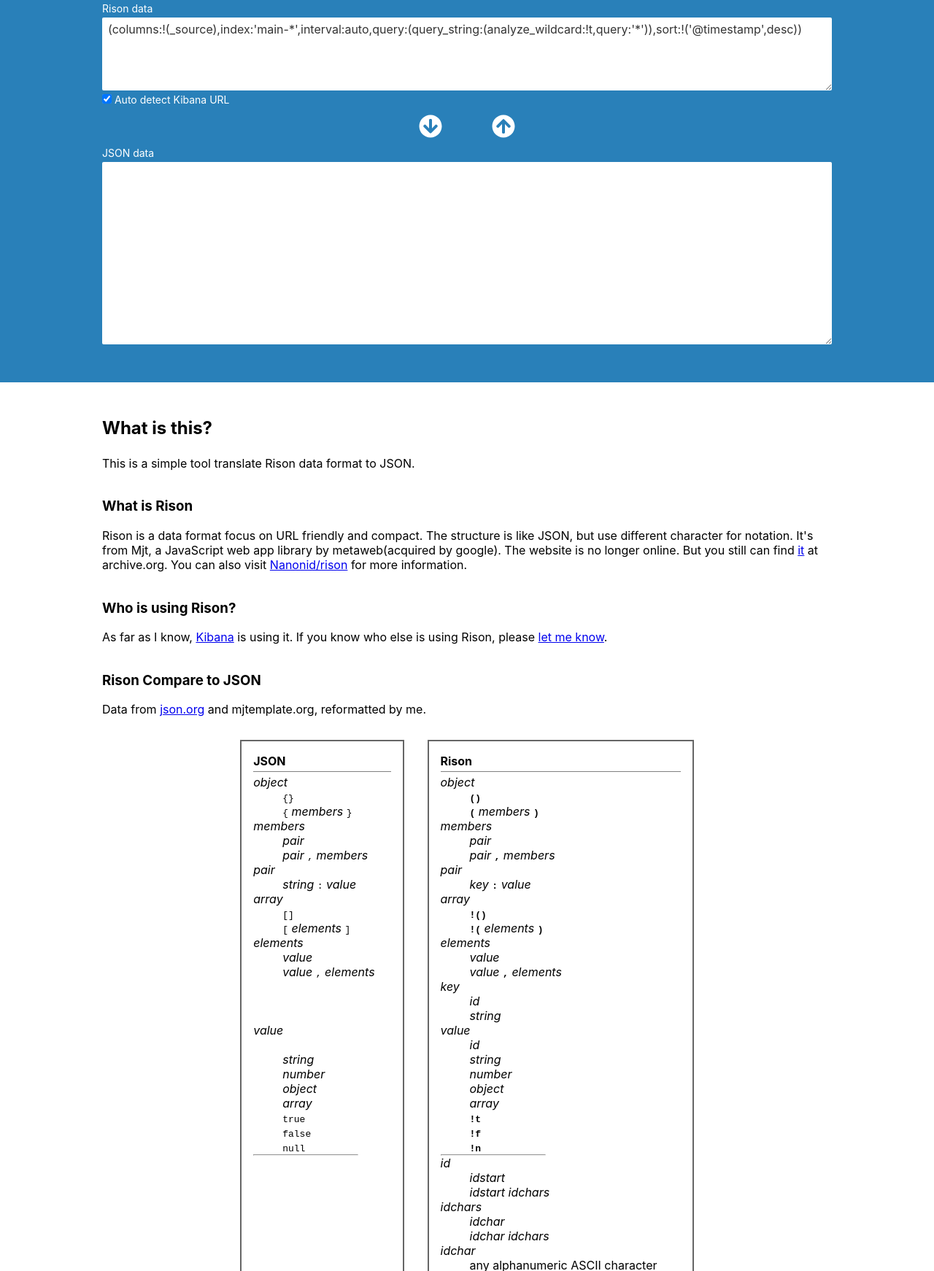
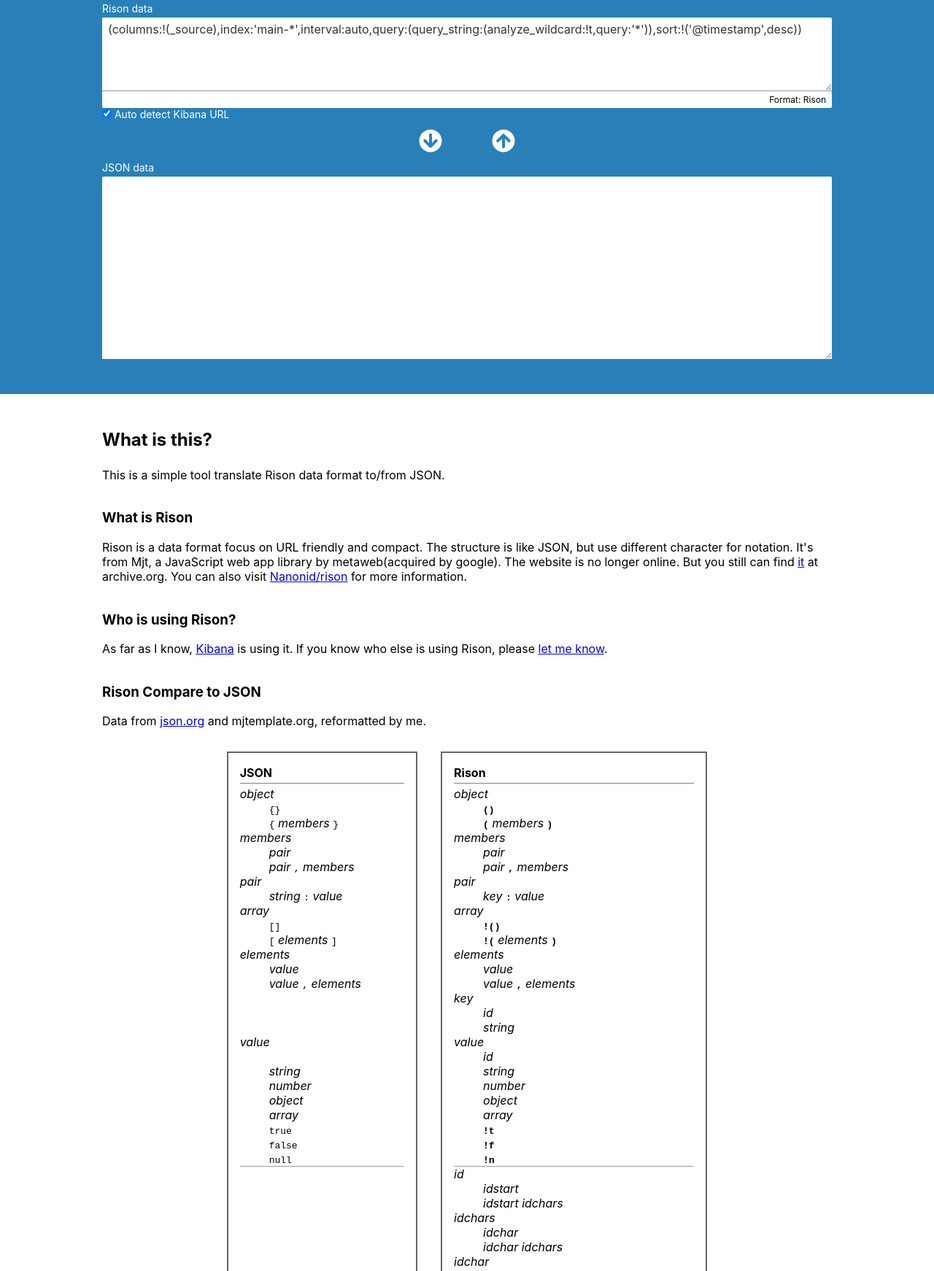
Before and after one commit to othree/rison.dev, a website: page index.html in a window 1280 px wide. Shown: the part 98-1840 px from the top of the page at 73% size. Drawn offline with nearby package versions, Linux system fonts and the light colour scheme.

Commit message:
Status bar

```diff
--- a/index.html
+++ b/index.html
@@ -13,7 +13,10 @@
       <div class="field">
         <label for="rison-input">Rison data</label>
         <textarea id="rison-input" v-model="rison_string">{{ rison_string }}</textarea>
-        <div class="error" v-if="error">{{ error }}</div>
+        <div id="status">
+          <span id="status-error">{{ error }}</span>
+          <span id="status-format">Format: {{ format }}</span>
+        </div>
         <label>
           <input type="checkbox" id="kibana-url" v-model="kibana" /> Auto detect Kibana URL
         </label>
@@ -29,7 +32,7 @@
     </div>
     <main>
       <h2>What is this?</h2>
-      <p>This is a simple tool translate Rison data format to JSON.</p>
+      <p>This is a simple tool translate Rison data format to/from JSON.</p>
       <h3>What is Rison</h3>
       <p>
       Rison is a data format focus on URL friendly and compact. The structure is like JSON, but use different character for notation.
@@ -76,7 +79,7 @@
             <tt>false</tt><br>
             <tt>null</tt></dd>
           </dl>
-          <hr align="center" width="144">
+          <hr>
             <br>
             <br>
             <br>
@@ -90,7 +93,7 @@
             <br>
             <br>
             <br>
-          <hr align="center" width="144">
+          <hr>
           <dl>
             <dt><i>string</i></dt>
             <dd><tt>""</tt><br>
@@ -99,9 +102,9 @@
             <dd><i>char</i><br>
             <i>char chars</i></dd>
             <dt><i>char</i></dt>
-            <dd><small><i>any-Unicode-character-</i></small><br>
-            <small>&nbsp;&nbsp;&nbsp;&nbsp;<i>except-</i></small><b><tt>"</tt></b><small><i>-or-</i></small><b><tt>\</tt></b><small><i>-or-</i></small><br>
-            <small>&nbsp;&nbsp;&nbsp;&nbsp;<i>control-character</i></small><br>
+            <dd><i>any-Unicode-character-</i><br>
+            &nbsp;&nbsp;&nbsp;&nbsp;<i>except-</i><b><tt>"</tt></b><i>-or-</i><b><tt>\</tt></b><i>-or-</i><br>
+            &nbsp;&nbsp;&nbsp;&nbsp;<i>control-character</i><br>
             <tt>\"</tt><br>
             <tt>\\</tt><br>
             <tt>\/</tt><br>
@@ -111,7 +114,7 @@
             <tt>\r</tt><br>
             <tt>\t</tt><br>
             <tt>\u</tt> <i>four-hex-digits</i> </dd>
-          <hr width="144" align="center">
+          <hr>
             <dt><i>number</i></dt>
             <dd><i>int</i><br>
             <i>int frac</i><br>
@@ -171,7 +174,7 @@
             <tt><b>!f</b></tt><br>
             <tt><b>!n</b></tt></dd>
           </dl>
-          <hr width="144" align="center">
+          <hr>
           <dl>
             <dt><i>id</i></dt>
             <dd>
@@ -194,7 +197,7 @@
             &nbsp;&nbsp;&nbsp;&nbsp;<b><tt>-</tt></b>, <i>digit</i>
             </dd>
           </dl>
-          <hr width="144" align="center">
+          <hr>
           <dl>
             <dt><i>string</i></dt>
             <dd><tt><b>''</b></tt><br>
@@ -217,7 +220,7 @@
             <br>
             <br>
             <br>
-          <hr width="144" align="center">
+          <hr>
           <dl>
             <dt><i>number</i></dt>
             <dd><i>int</i><br>
--- a/scripts/app.js
+++ b/scripts/app.js
@@ -35,8 +35,10 @@ var vm = new Vue({
       if (!json_string) {
         try {
           json_string = JSON.stringify(rison.decode(rison_string), null, 4);
+          this.format = 'Rison';
+          this.error = '';
         } catch (error) {
-          this.error = error.message;
+          this.error = `Error: ${error.message}`;
         }
       }
 
@@ -44,6 +46,7 @@ var vm = new Vue({
       if (!json_string) {
         try {
           json_string = JSON.stringify(rison.decode_object(rison_string), null, 4);
+          this.format = 'O-Rison';
           this.error = '';
         } catch (error) {}
       }
@@ -52,6 +55,7 @@ var vm = new Vue({
       if (!json_string) {
         try {
           json_string = JSON.stringify(rison.decode_array(rison_string), null, 4);
+          this.format = 'A-Rison';
           this.error = '';
         } catch (error) {
         }
--- a/src/scripts/app.js
+++ b/src/scripts/app.js
@@ -32,8 +32,10 @@ var vm = new Vue({
       if (!json_string) {
         try {
           json_string = JSON.stringify(rison.decode(rison_string), null, 4);
+          this.format = 'Rison';
+          this.error = '';
         } catch (error) {
-          this.error = error.message;
+          this.error = `Error: ${error.message}`;
         }
       }
 
@@ -41,6 +43,7 @@ var vm = new Vue({
       if (!json_string) {
         try {
           json_string = JSON.stringify(rison.decode_object(rison_string), null, 4);
+          this.format = 'O-Rison';
           this.error = '';
         } catch (error) {}
       }
@@ -49,6 +52,7 @@ var vm = new Vue({
       if (!json_string) {
         try {
           json_string = JSON.stringify(rison.decode_array(rison_string), null, 4);
+          this.format = 'A-Rison';
           this.error = '';
         } catch (error) {
         }
--- a/src/styles/modules/app.css
+++ b/src/styles/modules/app.css
@@ -31,8 +31,9 @@
 }
 
 textarea {
+  display: block;
   margin: 0 auto;
-  border-radius: 2px;
+  border-radius: 2px 2px 0 0;
   width: 90%;
   max-width: 1000px;
   padding: 6px 8px;
@@ -40,11 +41,19 @@ textarea {
   background: #fff;
 }
 
-.error {
-  margin: 0.5em auto;
-  border-radius: 3px;
-  padding: 4px;
+#status {
+  display: flex;
+  justify-content: space-between;
+  margin: auto;
+  border-top: 1px solid #999;
+  border-radius: 0 0 2px 2px;
+  padding: 4px 8px;
   max-width: 1000px;
-  color: #fff;
-  background: #dc3545;
+  font-size: 12px;
+  color: #000;
+  background: #fff;
 }
+
+#status-error {
+  color: #dc3545;
+}
--- a/src/styles/modules/doc.css
+++ b/src/styles/modules/doc.css
@@ -42,6 +42,12 @@ p {
   background: #fff;
 }
 
+#dfns hr {
+  border-top: 1px solid #999;
+  border-bottom: 0;
+  height: 0;
+}
+
 dd {
   margin-left: 40px;
 }
--- a/styles/app.css
+++ b/styles/app.css
@@ -35,20 +35,27 @@
 }#actions svg[role=button] path {
   fill: #fff;
 }textarea {
+  display: block;
   margin: 0 auto;
-  border-radius: 2px;
+  border-radius: 2px 2px 0 0;
   width: 90%;
   max-width: 1000px;
   padding: 6px 8px;
   color: #333;
   background: #fff;
-}.error {
-  margin: 0.5em auto;
-  border-radius: 3px;
-  padding: 4px;
+}#status {
+  display: flex;
+  justify-content: space-between;
+  margin: auto;
+  border-top: 1px solid #999;
+  border-radius: 0 0 2px 2px;
+  padding: 4px 8px;
   max-width: 1000px;
-  color: #fff;
-  background: #dc3545;
+  font-size: 12px;
+  color: #000;
+  background: #fff;
+}#status-error {
+  color: #dc3545;
 }main {
   margin: 2em auto;
   max-width: 1000px;
@@ -76,6 +83,10 @@
   padding: 1px 0 4px;
   width: 100%;
   background: #fff;
+}#dfns hr {
+  border-top: 1px solid #999;
+  border-bottom: 0;
+  height: 0;
 }dd {
   margin-left: 40px;
 }
```
